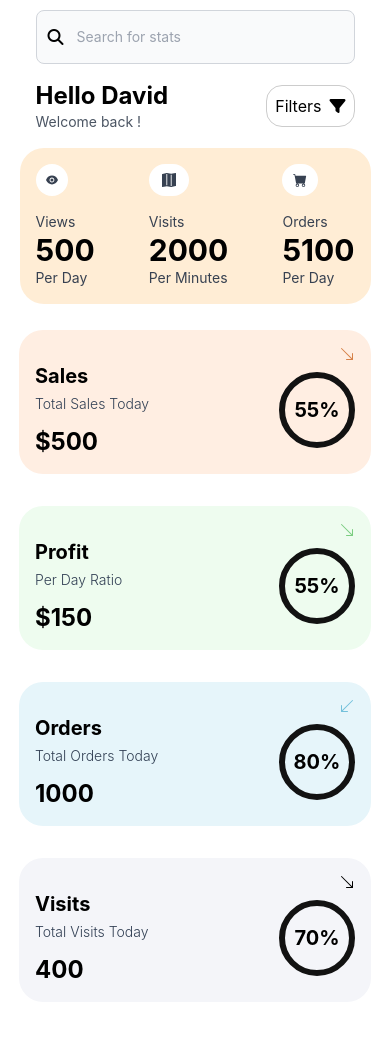
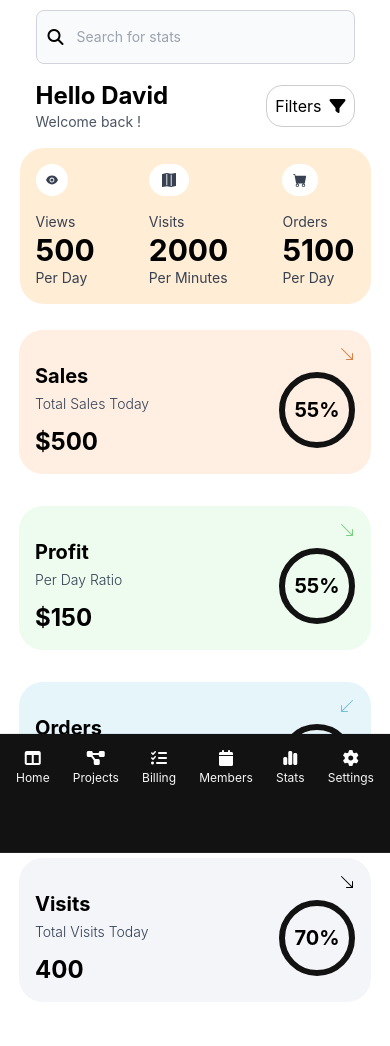
Before and after one commit to Jeeva-ss/SalesDashboard, a React (Create React App) app: page / in a window 390 px wide. Shown: the top 1046 px of the page. Built offline with nearby package versions, Linux system fonts and the light colour scheme.

Commit message:
menu added

```diff
--- a/src/App.js
+++ b/src/App.js
@@ -10,6 +10,7 @@ import { Upcominghours } from "./components/Upcominghours";
 import { AiFillEye } from "react-icons/ai";
 import { BsFillMapFill } from "react-icons/bs";
 import { BsFillCartFill } from "react-icons/bs";
+import MenuBar from "./components/MenuBar";
 
 function App() {
   const arr = [
@@ -38,6 +39,10 @@ function App() {
       <div className="bg-[#fff] md:w-11/12 2xl:w-[70%] mx-auto flex ">
         <div className="bg-[#fff] nav p-2 hidden md:block">
           <Sidebar />
+        </div>
+
+        <div className="bg-[#fff]  p-2 block md:hidden menuBar">
+          <MenuBar />
         </div>
 
         <div className="flex flex-wrap md:border-l-2 lg:flex-nowrap">
--- /dev/null
+++ b/src/components/MenuBar.js
@@ -0,0 +1,33 @@
+
+export default function MenuBar() {
+  return (
+    <div>
+      <div className="flex items-center justify-between gap-1">
+        <div className="flex flex-col items-center gap-1">
+          <i className="text-white fa-solid fa-table-columns"></i>
+          <a className="text-xs" href="#">Home</a>
+        </div>
+        <div className="flex flex-col items-center gap-1">
+          <i className="text-white fa-solid fa-diagram-project"></i>
+          <a className="text-xs" href="#">Projects</a>
+        </div>
+        <div className="flex flex-col items-center gap-1">
+          <i className="text-white fa-solid fa-list-check "></i>
+          <a className="text-xs" href="#">Billing</a>
+        </div>
+        <div className="flex flex-col items-center gap-1">
+          <i className="text-white fa-solid fa-calendar "></i>
+          <a className="text-xs" href="#">Members</a>
+        </div>
+        <div className="flex flex-col items-center gap-1">
+          <i className="text-white fa-solid fa-chart-simple "></i>
+          <a className="text-xs" href="#">Stats</a>
+        </div>
+        <div className="flex flex-col items-center gap-1">
+          <i className="text-white fa-solid fa-gear "></i>
+          <a className="text-xs" href="#">Settings</a>
+        </div>
+      </div>
+    </div>
+  )
+}
--- a/src/index.css
+++ b/src/index.css
@@ -52,6 +52,19 @@ body {
 	transform: translate(-50%, -50%);
 }
 
+.menuBar {
+	width: 100%;
+	position: fixed;
+	left: 50%;
+	transform: translate(-50%, -50%);
+	bottom: -8%;
+	z-index: 9;
+	background: #121212;
+	color: #f7f7f7;
+	height: 14%;
+	padding: 16px;
+}
+
 @media screen and (max-width: 480px) {
 	.resp {
 		width: 90%;
```
